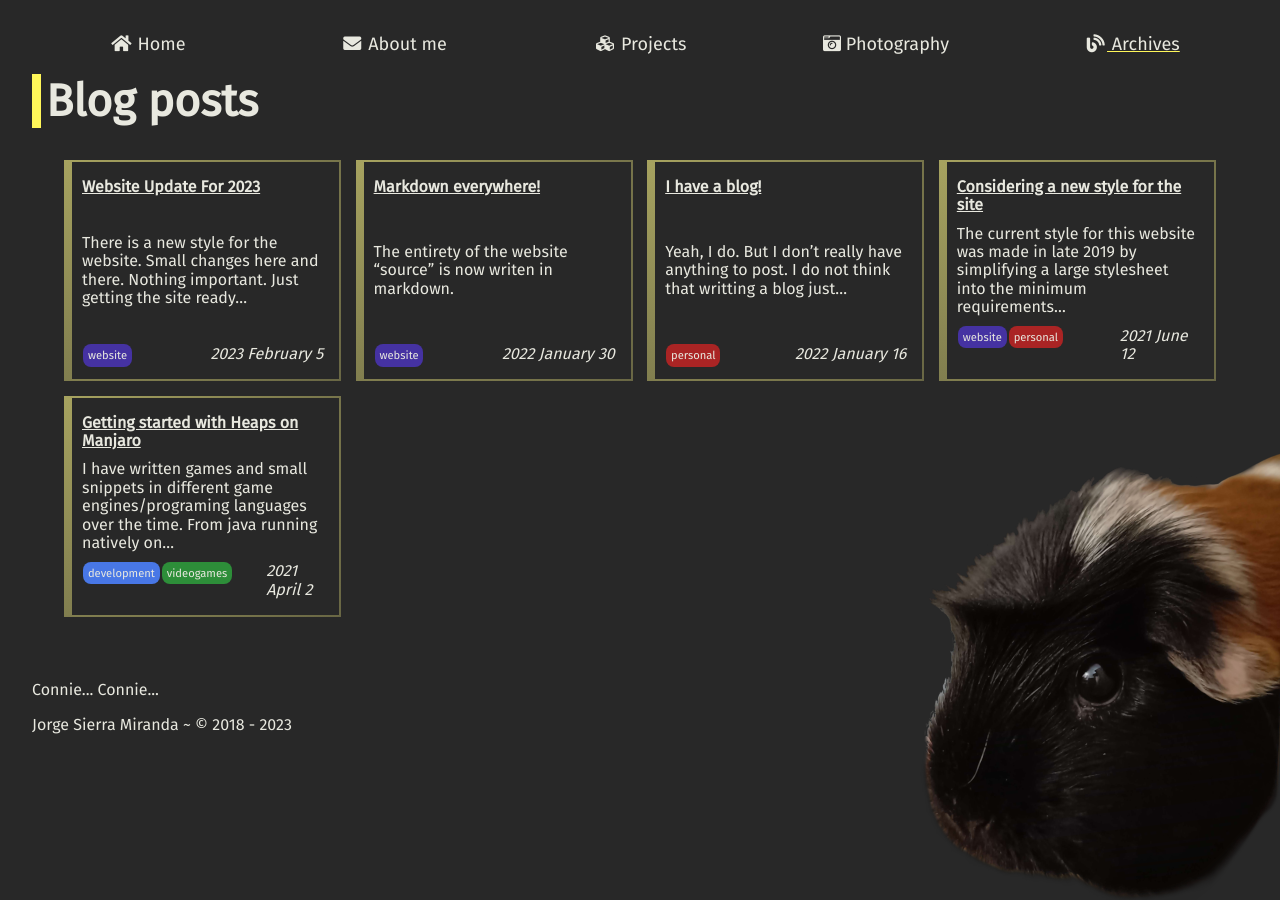
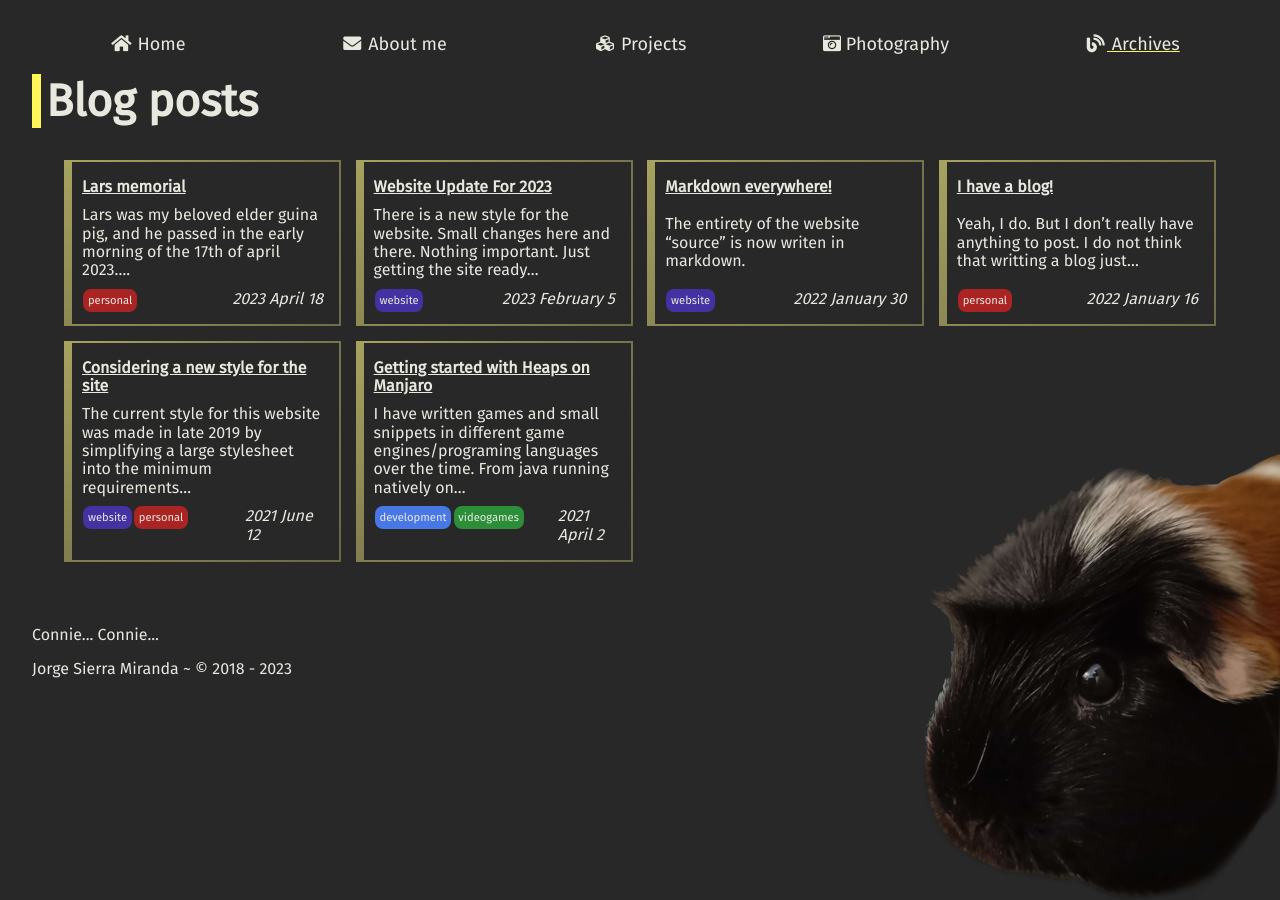
Before and after one commit to Alniarez/alniarez-web, a Jekyll site: the page built from archives.md, in a window 1280 px wide. Built offline with Jekyll 4.4.1, drawn with Linux system fonts in a browser that asks for light colours; nearby versions of some CDN libraries; some of the changed lines change nothing that is shown.

Commit message:
site update

```diff
--- /dev/null
+++ b/_posts/2023-04-18-lars-memorial.md
@@ -0,0 +1,62 @@
+---
+layout: post
+title:  "Lars memorial"
+tags: personal
+---
+
+Lars was my beloved elder guina pig, and he passed in the early morning of the 17th of april 2023.
+
+![Lars happy after taking down a hay rack](/assets/images/blog/2023-04-18.lars-memorial/lars1.jpg){: .limit-size}
+
+He recently suffered from hair loss but he had recovered and his hair was growing back healthy and beautifully. But he had also lost almost 300 grams of weight since Christmas day. It does not sound like a lot but for an animal that was 1300g at his largest, being 1030g after a few month is a lot.
+
+Yesterday I expressed my concerns about his age with some friends.
+"I'm worried he is just too old" I said, as I shared his image, him showing no signs of giving up, hungry and active.
+
+![Lars outside the cage, his last picture alive](/assets/images/blog/2023-04-18.lars-memorial/lars2.jpg){: .limit-size}
+
+This picture above would be the last time anyone else but me saw him alive.
+
+Before going to bed I kissed my guinea pigs good night, as I always do.
+
+Lars was hidden in one of the pockets, I raised the fleece and gave him a kiss on his nose. He jumped out into one of the house hideouts and looked at me. "Good night Lars, I love you" I said while booping his nose.
+
+When I woke up next morning I went to greet them good morning. I instantly saw him, collapsed on the floor. Rear legs stretched out, collapsed sideways onto is front left leg.
+
+He was in front of his favourite hideout, a cloth strawberry. Maybe he slept in it, woke up, and on his last moment, he standed up, and went out of the hideout just to fall down in front of it. I just can only hope his last moments were painless.
+
+I put him on a bed and covered with a clean cloth. He was already cold and getting stiff. I just sat next to him, crying, and telling him how much I love him.
+
+I messaged my close friends and starting planning the rest of the day. It was going to be a really hard day. I went to a hardware store and got clay, on the way back I stopped on a flower shop as they were opening and got some flowers for Lars.
+
+
+At home I rested the flowers with Lars and used the clay to take prints of his hands.
+
+![Lars laying under flowers](/assets/images/blog/2023-04-18.lars-memorial/lars3.jpg){: .limit-size}
+![Lars paw prints](/assets/images/blog/2023-04-18.lars-memorial/lars4.jpg){: .limit-size}
+
+
+A friend came by, he was going to take me and Lars to a [local animal shelter](https://www.tierheim-karlsruhe.de/) that has a [pet cemetery](https://www.tierheim-karlsruhe.de/tierfriedhof/).
+
+Before he arrived I took lars back into the cage. I wanted them all to be together a last time. Cora aproached us, she is the smartest one, I think she knew what was going on. I want to think that she wished farewell to her lifelong cage partnet.
+
+![Cora says goodbye](/assets/images/blog/2023-04-18.lars-memorial/lars5.jpg){: .limit-size}
+
+When my friend finally arrived I moved Lars to a cardboard box. We drove to the animal shelter at the other sice of town.
+We got the burial organized. Lars was left with them. The burial would happen the next day. The location is reserved for me and Lars for the next 6 years.
+
+Talking to her previous owner I digged a bit more into Lars history.
+Lars was adopted from a household where he was not wanted. His cage partner and lover had died already and he was no longer a youngster.
+He moved with his new owner and was introduced to Cora.
+They lived together for 6 years until her life got complicated.
+I showed up then and adopted Lars and Cora in 2020. That makes his death date of 17/04/2023 to be between his 10th and 12th year of life. Lars was indeed a very old animal.
+
+I worked hard to give him and the others the best life I could give.
+Lars warmed my heart and everyone's he meet. He was not the smartest but he was very brave in the presence of food.
+He survived  multiple owners, complicated medical issues and reached a very advanced age.
+Being with him was a joy.
+My guinea pigs have been the highlight of my life this last few difficult years.
+
+I am devastated because of his departure, but life goes on and his love will stay with me for ever.
+
+> I love you Lars.
--- a/assets/css/style.css
+++ b/assets/css/style.css
@@ -154,6 +154,10 @@ img {
 .image {
   margin-left: auto;
   margin-right: auto;
+}
+
+img.limit-size {
+height: 36rem;
 }
 
 .flex{
```
Also changed, not shown: assets/images/blog/2023-04-18.lars-memorial/lars1.jpg (added), assets/images/blog/2023-04-18.lars-memorial/lars2.jpg (added), assets/images/blog/2023-04-18.lars-memorial/lars3.jpg (added), assets/images/blog/2023-04-18.lars-memorial/lars4.jpg (added), assets/images/blog/2023-04-18.lars-memorial/lars5.jpg (added).
